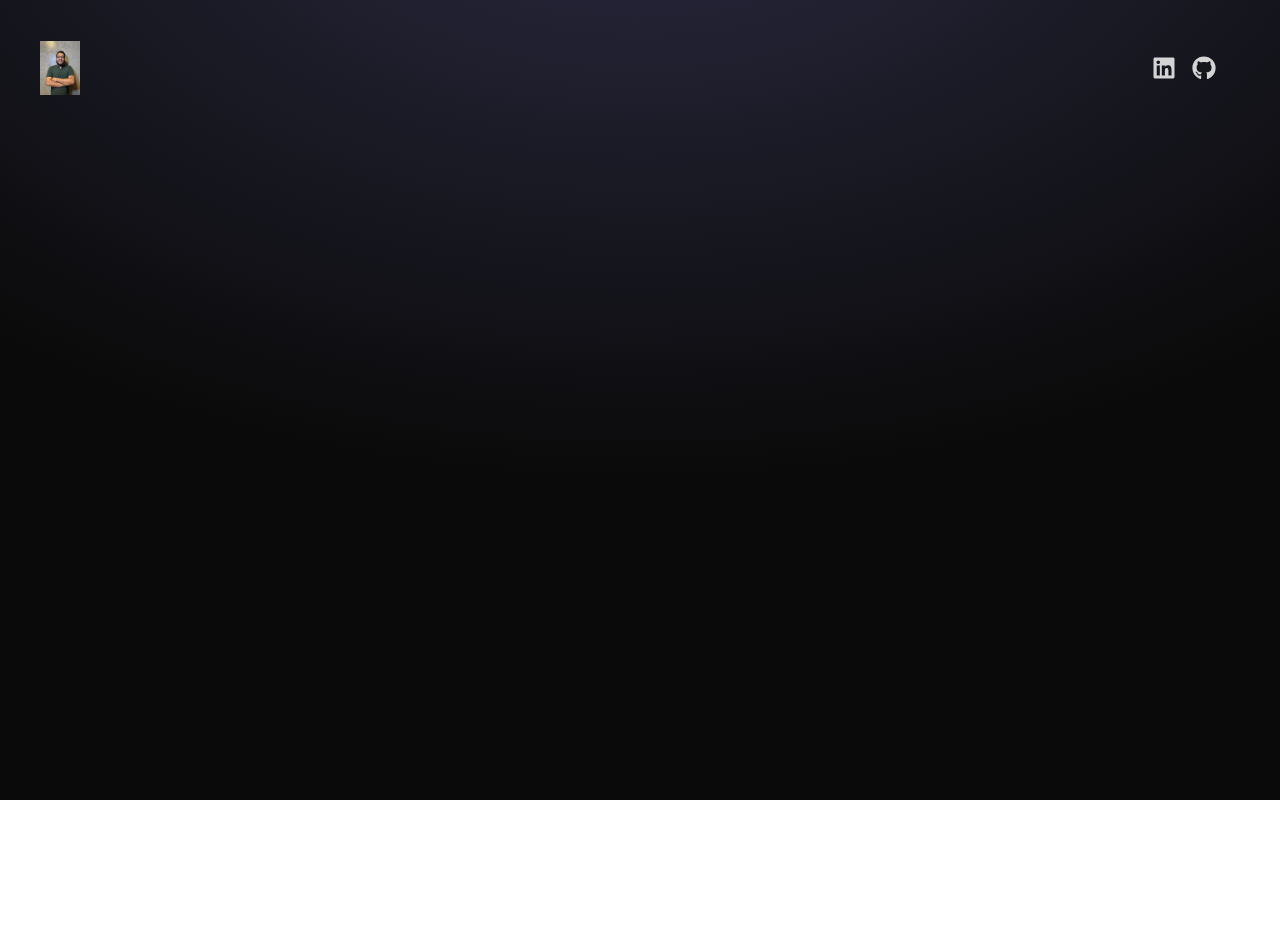
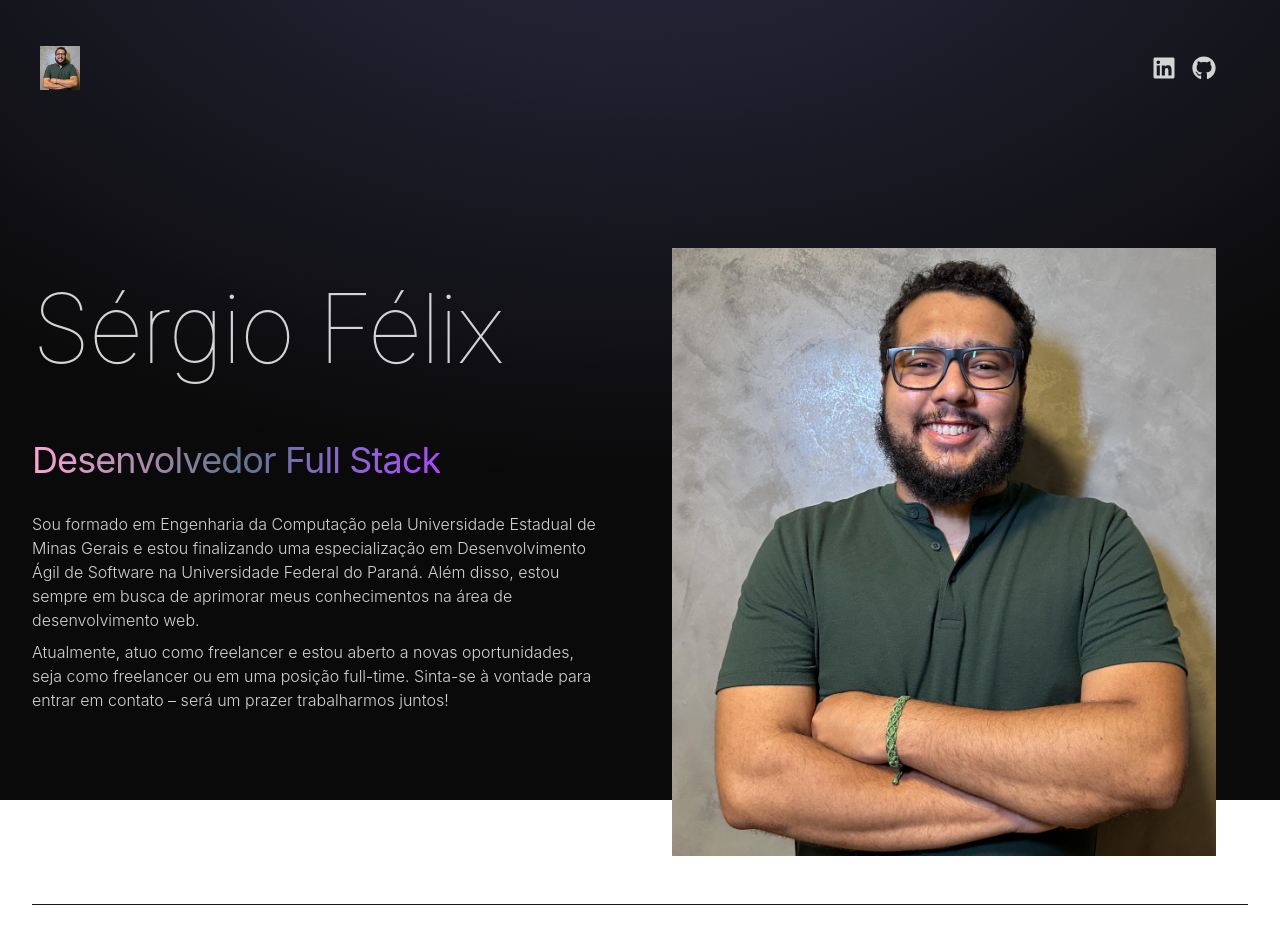
Before and after one commit to sergioj1123/portifolio-react, a React (Vite) app: page / in a window 1280 px wide. Shown: the top 944 px of the page. Before the commit the page ends 800 px from the top, so only its background shows below. Built offline with nearby package versions, Linux system fonts and the light colour scheme.

Commit message:
Hero page

```diff
--- a/src/App.tsx
+++ b/src/App.tsx
@@ -1,12 +1,14 @@
+import Hero from "./components/Hero";
 import Navbar from "./components/Navbar";
 
 function App() {
   return (
     <div className="overflow-x-hidden text-neutral-300 antialiased selection:bg-cyan-300 selection:text-cyan-900">
-      <div className="fixed top-0 z-10 h-full w-full "></div>
+      <div className="top-0 z-10 h-full w-full "></div>
       <div className="absolute top-0 z-[-2] h-screen w-screen bg-neutral-950 bg-[radial-gradient(ellipse_80%_80%_at_50%_-20%,rgba(120,119,198,0.3),rgba(255,255,255,0))]"></div>
       <div className="container mx-auto px-8">
         <Navbar />
+        <Hero />
       </div>
     </div>
   );
--- /dev/null
+++ b/src/components/Hero.tsx
@@ -0,0 +1,39 @@
+import profilePicture from "../assets/images/FotoPerfilLinkedin.jpg";
+
+const Hero = () => {
+  return (
+    <div className="border-b border-neutral-900 pb-4 lg:mb-35">
+      <div className="flex flex-wrap">
+        <div className="w-full lg:w-1/2">
+          <div className="w-full flex-col items-center lg:items-start">
+            <h1 className="pb-16 text-6x1 font-thin tracking-tight lg:mt-16 lg:text-8xl">
+              Sérgio Félix
+            </h1>
+            <span className="bg-gradient-to-r from-pink-300 via-slate-500 to-purple-500 bg-clip-text text-4xl tracking-tight text-transparent">
+              Desenvolvedor Full Stack
+            </span>
+            <p className="my-2 max-w-xl pt-6 font-light">
+              Sou formado em Engenharia da Computação pela Universidade Estadual
+              de Minas Gerais e estou finalizando uma especialização em
+              Desenvolvimento Ágil de Software na Universidade Federal do
+              Paraná. Além disso, estou sempre em busca de aprimorar meus
+              conhecimentos na área de desenvolvimento web.
+            </p>
+            <p className="my-2 max-w-xl font-light pb-6">
+              Atualmente, atuo como freelancer e estou aberto a novas
+              oportunidades, seja como freelancer ou em uma posição full-time.
+              Sinta-se à vontade para entrar em contato – será um prazer
+              trabalharmos juntos!
+            </p>
+          </div>
+        </div>
+        <div className="w-full lg:w-1/2 lg:p-8">
+          <div className="flex justify-center">
+            <img src={profilePicture} alt="Sérgio Félix" />
+          </div>
+        </div>
+      </div>
+    </div>
+  );
+};
+export default Hero;
```
Also changed, not shown: src/assets/images/FotoPerfilLinkedin.jpg.
